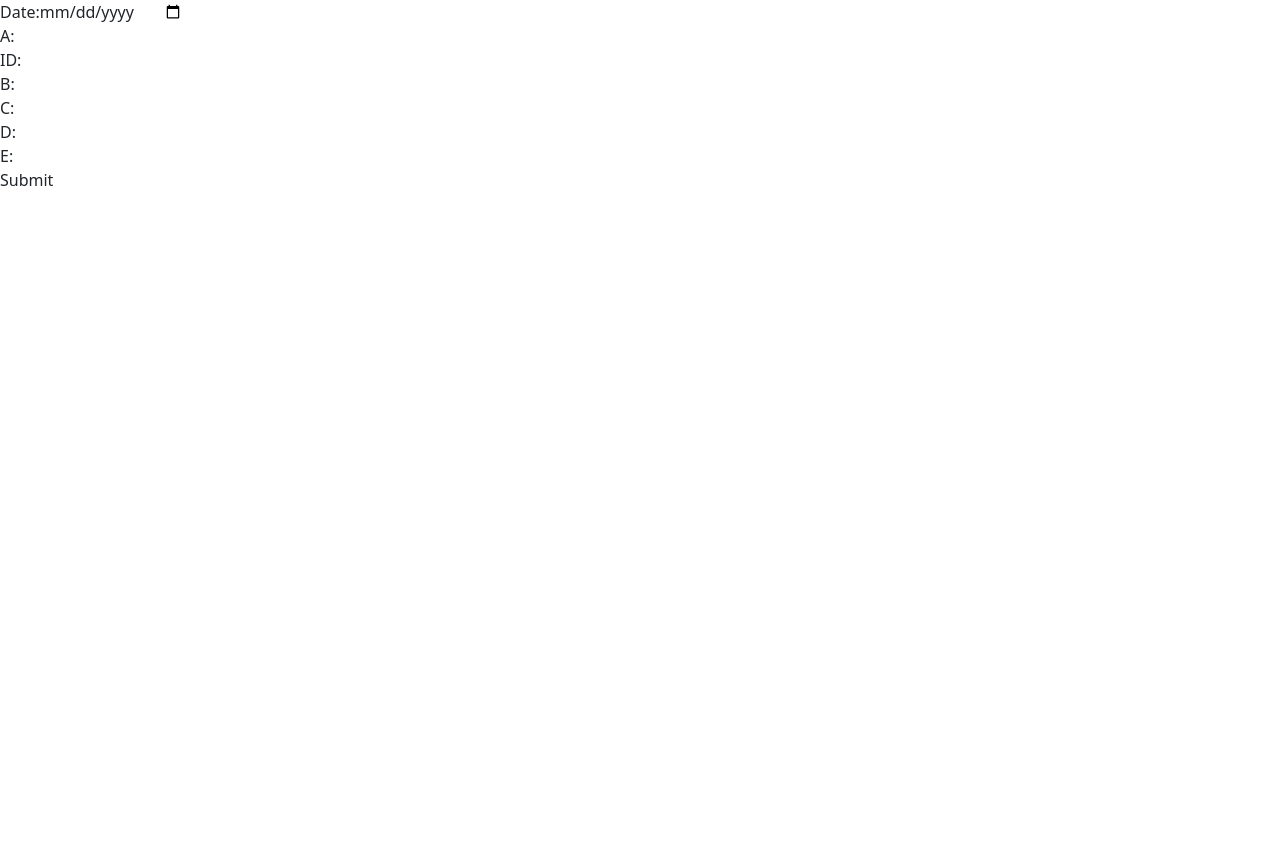
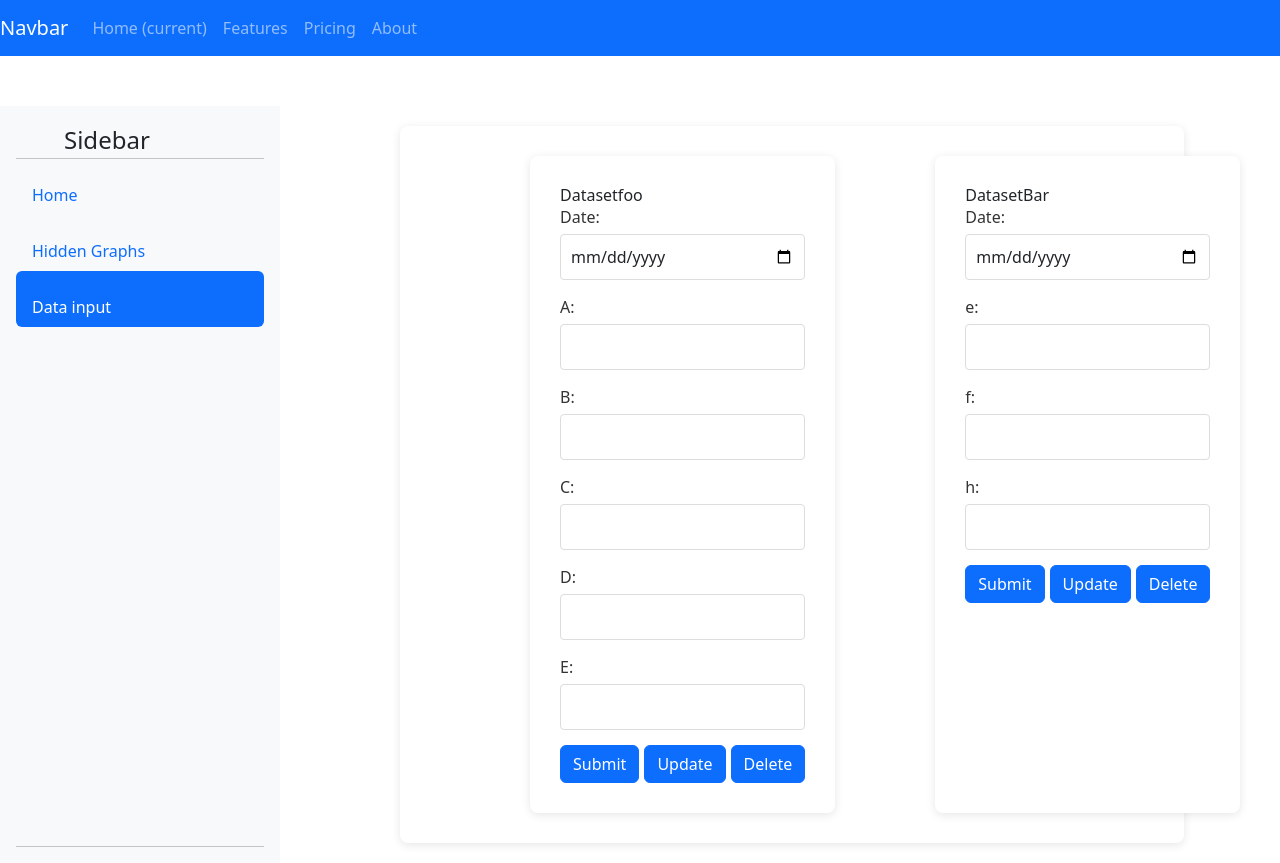
Before and after one commit to tanishm007/graph-assignment, a React (Vite) app: page /data in a window 1280 px wide. Before the commit the page ends 800 px from the top, so only its background shows below. Built offline with nearby package versions, Linux system fonts and the light colour scheme.

Commit message:
forms are added

```diff
--- a/components/ChartsContainer.jsx
+++ b/components/ChartsContainer.jsx
@@ -7,6 +7,14 @@ import { GraphProvider } from '../context/context';
 import Graph_x from './Graph_x';
 import Graph_y from './Graph_y';
 import Graph_g from './Graph_g';
+import Table from 'react-bootstrap/Table';
+import DataTable from './DataTable'
+import DataTableBar from './DataTableBar'
+import dataset, { datasetbar } from '../utils/data';
+import Form from './Form'
+import InputData from '../pages/InputData';
+
+
 
 
 const ChartsContainer = () => {
@@ -20,12 +28,27 @@ const ChartsContainer = () => {
                     <Sidebar />
                     <div className="graphs">  {/* New wrapper for graphs */}
                         {location.pathname === '/' && (
-                            <>
+                            <div>
+
+                               <div>
+                                <div>
+                                    Table Dataset
+                                </div>
+                               <DataTable  data={dataset}/>
+                               </div>
+                               <div>
+                                <div>
+                                    Table Datasetbar
+                                </div>
+                               <DataTableBar  data={datasetbar}/>
+                               </div>
                                 <Graph_x />
                                 <Graph_y/>
-                            </>
+
+                            </div>
                         )}
                         {location.pathname === '/hidden' && <Graph_g />}
+                         {location.pathname === '/data' && <InputData/>}
                     </div>
                 </GraphProvider>
             </div>
--- /dev/null
+++ b/components/DataTable.jsx
@@ -0,0 +1,46 @@
+import Table from 'react-bootstrap/Table';
+
+
+function BasicExample({data}) {
+
+
+  return (
+    <Table striped bordered hover>
+
+                <thead>
+                    <tr>
+                        <th>#id</th>
+                        <th>date</th>
+                        <th>a</th>
+                        <th>b</th>
+                        <th>c</th>
+                        <th>d</th>
+                    </tr>
+                </thead>
+
+
+
+      <tbody>
+      {data.map((item) => (
+     // Check if 'a' exists and has a value
+        <tr key={item.id}>
+            <td>{item.id}</td>
+            <td>{item.date}</td>
+            <td>{item.a}</td>
+            <td>{item.b}</td>
+            <td>{item.c}</td>
+            <td>{item.d}</td>
+        </tr>
+     // Render nothing if 'a' is missing or falsy
+))}
+
+
+
+
+
+      </tbody>
+    </Table>
+  );
+}
+
+export default BasicExample;
--- /dev/null
+++ b/components/DataTableBar.jsx
@@ -0,0 +1,44 @@
+import Table from 'react-bootstrap/Table';
+
+
+function BasicExample({data}) {
+
+
+  return (
+    <Table striped bordered hover>
+
+{ (
+                <thead>
+                    <tr>
+                        <th>#id</th>
+                        <th>date</th>
+                        <th>e</th>
+                        <th>f</th>
+                        <th>g</th>
+                        <th>h</th>
+                    </tr>
+                </thead>
+            )}
+      <tbody>
+
+{data.map((item) => (
+   ( // Check if 'a' exists and has a value
+        <tr key={item.id}>
+            <td>{item.id}</td>
+            <td>{item.date}</td>
+            <td>{item.e}</td>
+            <td>{item.f}</td>
+            <td>{item.g}</td>
+            <td>{item.h}</td>
+        </tr>
+    )   // Render nothing if 'a' is missing or falsy
+))}
+
+
+
+      </tbody>
+    </Table>
+  );
+}
+
+export default BasicExample;
--- /dev/null
+++ b/components/Form.css
@@ -0,0 +1,31 @@
+
+
+  .form-container {
+    background-color: white;
+    padding: 30px;
+    border-radius: 8px;
+    box-shadow: 0px 2px 10px rgba(0, 0, 0, 0.1);
+    width: 100%; /* Adjust width as needed */
+
+  }
+
+  label {
+    display: block;
+    margin-bottom: 5px;
+    color: #333; /* Darker text */
+  }
+
+  input[type='date'],
+  input[type='number'] {
+    width: 100%;
+    padding: 10px;
+    margin-bottom: 15px;
+    border: 1px solid #ddd;
+    border-radius: 4px;
+  }
+
+.form-btns{
+    display: flex;
+    justify-content: space-around;
+    gap: 5px
+}
--- a/components/Form.jsx
+++ b/components/Form.jsx
@@ -4,10 +4,12 @@ import React from 'react';
 import { ToastContainer } from 'react-toastify';
 import 'react-toastify/dist/ReactToastify.css';
 import { toast } from 'react-toastify';
+import './Form.css'
+import { Button } from 'react-bootstrap';
 
 const DatasetForm = () => {
   const [formData, setFormData] = useState({
-    id: '',
+
     date: '',
     a: '',
     b: '',
@@ -42,6 +44,7 @@ const DatasetForm = () => {
 
     try {
         const response = await axios.put(`http://localhost:3002/api/dataset?date=${formData.date}`, formData);
+        toast.success('Data updated succesfully!')
         console.log('Update Success:', response);
     } catch (error) {
         console.log("ERROR :",error)
@@ -54,16 +57,24 @@ const handleDelete = async (event, formData) => {
     try {
         const response = await axios.delete(`http://localhost:3002/api/dataset?date=${formData.date}`);
         console.log('Delete Success:', response);
+        toast.success('Data deleted succesfully!')
     } catch (error) {
+      console.log('ERROR :' , error)
        // ...
     }
 };
 
   return (
-    <div>
+    <div className='form-container'>
         <ToastContainer />
 
+
+
+
     <form onSubmit={handleSubmit}>
+    <h3>
+                        Datasetfoo
+                    </h3>
 
       <div>
         <label htmlFor="date">Date:</label>
@@ -75,10 +86,6 @@ const handleDelete = async (event, formData) => {
         <input type="number" id="a" name="a" value={formData.a} onChange={handleChange} />
       </div>
 
-      <div>
-        <label htmlFor="id">ID:</label>
-        <input type="number" id="id" name="id" value={formData.id} onChange={handleChange} />
-      </div>
 
       <div>
         <label htmlFor="b">B:</label>
@@ -101,9 +108,14 @@ const handleDelete = async (event, formData) => {
       </div>
 
       {/* ... Input fields for c, d, e  (similar structure) */}
+      <div className='form-btns'>
 
-      <button type="submit">Submit</button>
+      <Button type="submit">Submit</Button>
+      <Button onClick={(event) => handleUpdate(event, formData)}>Update</Button>
+      <Button onClick={(event) => handleDelete(event, formData)}>Delete</Button>
+      </div>
     </form>
+
     </div>
   );
 };
--- /dev/null
+++ b/components/FormDatasetBar.jsx
@@ -0,0 +1,84 @@
+import React, { useState } from 'react';
+import axios from 'axios';
+import { ToastContainer, toast } from 'react-toastify';
+import { Button } from 'react-bootstrap';
+import './Form.css'
+
+const DatasetbarForm = () => {
+    const [formData, setFormData] = useState({
+        date: '',
+        e: '',
+        g: '',
+        h: ''
+    });
+
+    const handleChange = (event) => {
+        setFormData({
+            ...formData,
+            [event.target.name]: event.target.value
+        });
+    };
+
+    const handleSubmit = async (event) => {
+        event.preventDefault();
+
+        try {
+            const response = await axios.post('http://localhost:3002/api/datasetbar', formData);
+            console.log('Success:', response);
+            toast.success('Data of DatasetBar sent successfully!');
+        } catch (error) {
+            console.error('Error:', error);
+        }
+    };
+
+    // Implement handleUpdate and handleDelete similar to DatasetForm
+
+    return (
+        <>
+
+        <div className='form-container'>
+
+            <ToastContainer />
+
+
+
+                <form onSubmit={handleSubmit}>
+                    <h3>
+                        DatasetBar
+                    </h3>
+
+                <div>
+        <label htmlFor="date">Date:</label>
+        <input type="date" id="date" name="date" value={formData.date} onChange={handleChange} />
+      </div>
+
+      <div>
+        <label htmlFor="a">e:</label>
+        <input type="number" id="e" name="e" value={formData.e} onChange={handleChange} />
+      </div>
+
+
+      <div>
+        <label htmlFor="f">f:</label>
+        <input type="number" id="f" name="f" value={formData.f} onChange={handleChange} />
+      </div>
+
+      <div>
+        <label htmlFor="h">h:</label>
+        <input type="number" id="h" name="h" value={formData.h} onChange={handleChange} />
+      </div>
+                    {/* Input fields for date, e, g, h */}
+                    <div className='form-btns'>
+                        <Button type="submit">Submit</Button>
+                        <Button onClick={(event) => handleUpdate(event, formData)}>Update</Button>
+                          <Button onClick={(event) => handleDelete(event, formData)}>Delete</Button>
+
+                    </div>
+                </form>
+
+        </div>
+        </>
+    );
+};
+
+export default DatasetbarForm;
--- a/components/Sidebar.jsx
+++ b/components/Sidebar.jsx
@@ -26,10 +26,10 @@ const Sidebar = () => {
                 </NavLink>
       </li>
       <li>
-        <a href="#" class="nav-link link-dark">
-          <svg class="bi me-2" width="16" height="16"><use xlink:href="#table"></use></svg>
-          Orders
-        </a>
+      <NavLink to="/data" className={({ isActive }) => "nav-link" + (isActive ? " active" : "")}>
+                    <svg className="bi me-2" width="16" height="16"></svg>
+                    Data input
+                </NavLink>
       </li>
 
     </ul>
--- /dev/null
+++ b/pages/InputData.css
@@ -0,0 +1,7 @@
+.form-container{
+    display: flex;
+    direction: row;
+    justify-content: space-around;
+    margin-left: 100px;
+    width: 80%;
+}
--- /dev/null
+++ b/pages/InputData.jsx
@@ -0,0 +1,17 @@
+import React from 'react'
+import Form from '../components/Form'
+import FormDatasetBar from '../components/FormDatasetBar'
+import './InputData.css'
+
+
+const InputData = () => {
+  return (
+    <div className='form-container'>
+
+            <Form/>
+            <FormDatasetBar/>
+    </div>
+  )
+}
+
+export default InputData
--- a/src/App.jsx
+++ b/src/App.jsx
@@ -23,7 +23,7 @@ const routes = createRoutesFromElements(
 
         <Route path='/' element={<ChartsContainer />} />
         <Route path='/hidden' element={<ChartsContainer />} />
-        <Route path='/data' element={<Form />} />
+        <Route path='/data' element={<ChartsContainer />} />
 
   </>
 );
```
